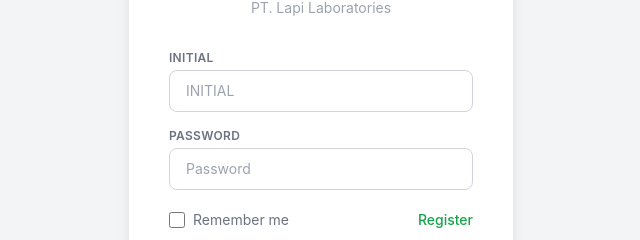
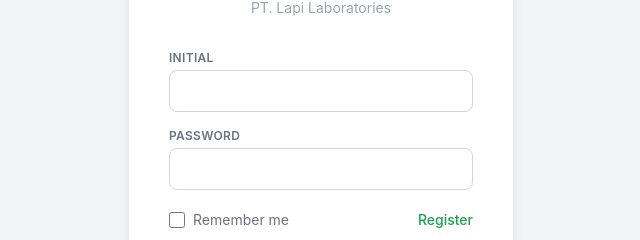
Before and after one commit to farizrivaldo98/eglapi_frontend, a React (Create React App) app: page / in a window 1280 px wide. Shown: the part 312-552 px from the top of the page, without its empty margins (319-959 px from the left). Built offline with nearby package versions, Linux system fonts and the light colour scheme.

Commit message:
Update Login.jsx

```diff
--- a/src/pages/Login.jsx
+++ b/src/pages/Login.jsx
@@ -70,7 +70,7 @@
               required
               style={{ textTransform: "uppercase" }}
               className="w-full px-4 py-2.5 rounded-lg border border-gray-300 text-gray-900 text-sm focus:outline-none focus:ring-2 focus:ring-green-500 focus:border-transparent transition"
-              placeholder="Initial"
+
             />
           </div>
 
@@ -87,7 +87,7 @@
               autoComplete="current-password"
               required
               className="w-full px-4 py-2.5 rounded-lg border border-gray-300 text-gray-900 text-sm focus:outline-none focus:ring-2 focus:ring-green-500 focus:border-transparent transition"
-              placeholder="Password"
+
             />
           </div>
 
```
